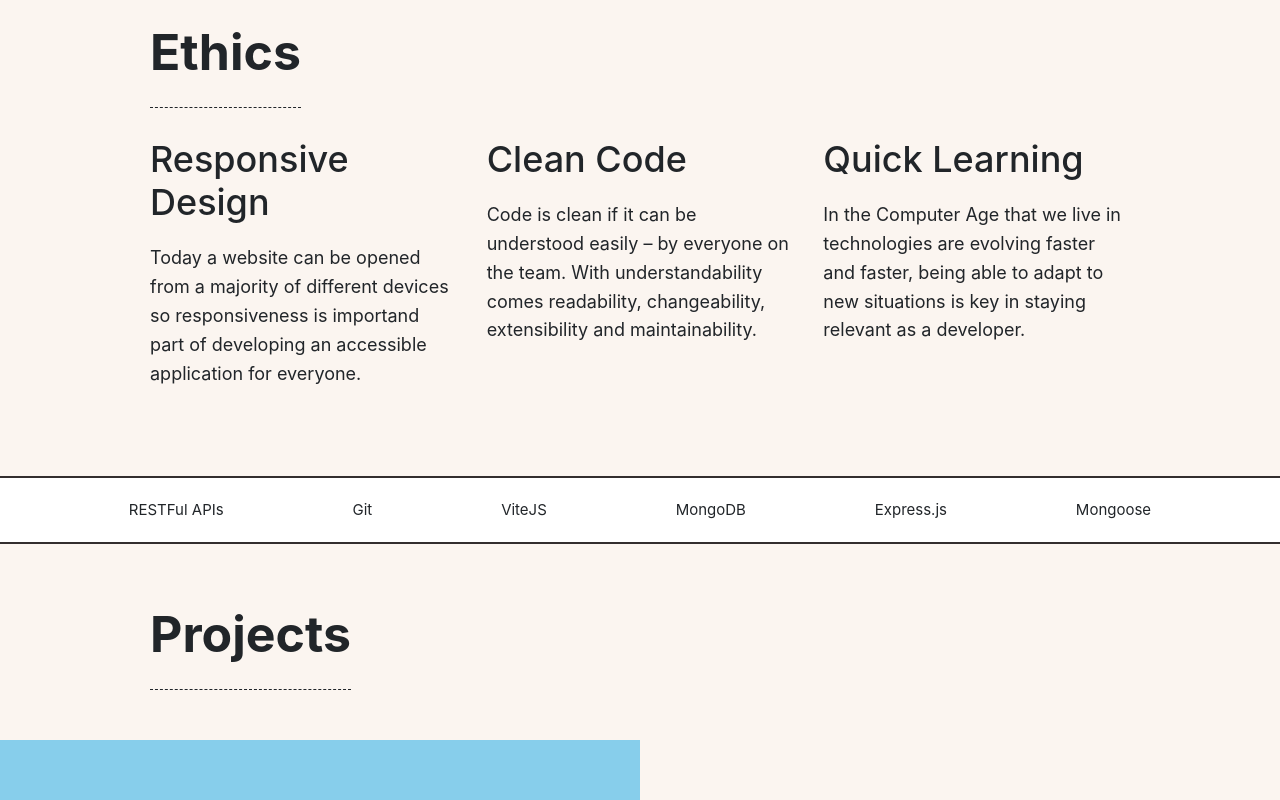
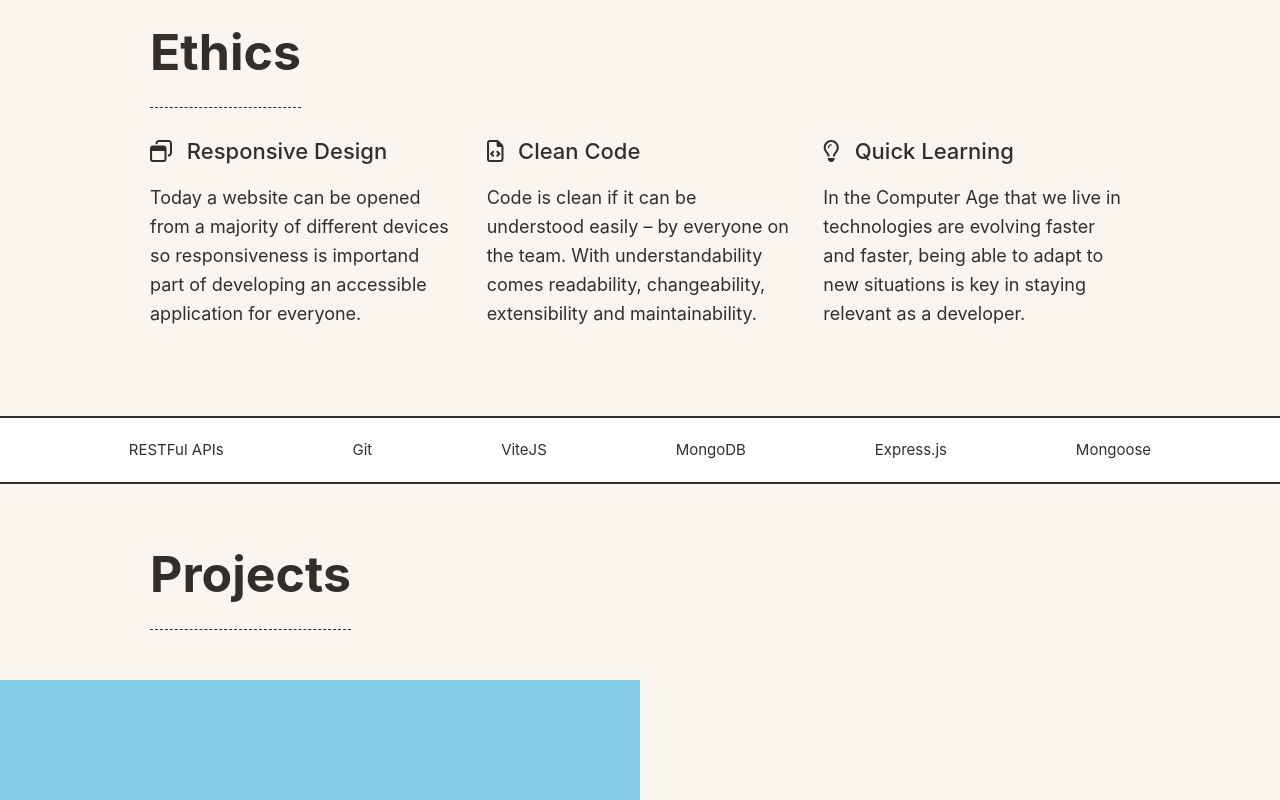
Before and after one commit to danielenchev48/Portfolio, a Next.js app: page / in a window 1280 px wide. Shown: the part 920-1720 px from the top of the page. Built offline with nearby package versions, Linux system fonts and the light colour scheme.

Commit message:
Icons added

```diff
--- a/assets/styles/ethics.scss
+++ b/assets/styles/ethics.scss
@@ -1,5 +1,4 @@
 .ethicsWrapper {
-    // height: 500px;
     padding: 80px 150px 0;
 
     .principles {
@@ -15,11 +14,10 @@
         .section {
 
             h2 {
+                font-size: 22px;
+
                 margin-bottom: 20px;
             }
-
-            p {}
-
         }
     }
 }
--- a/assets/styles/global.css
+++ b/assets/styles/global.css
@@ -7,7 +7,7 @@ body {
     line-height: 1.6;
     font-size: 18px;
     background-color: #FBF5F0;
-
+    color: var(--main-brown);
 }
 
 * {
--- a/assets/styles/introSection.scss
+++ b/assets/styles/introSection.scss
@@ -18,7 +18,6 @@
         .myName {
             width: 50px;
             font-weight: bold;
-            color: var(--main-brown);
             line-height: 20px;
         }
     }
--- a/components/mainPage/about/about.jsx
+++ b/components/mainPage/about/about.jsx
@@ -1,3 +1,6 @@
+import { faUser } from "@fortawesome/free-regular-svg-icons";
+import { faLaptopCode } from "@fortawesome/free-solid-svg-icons";
+import { FontAwesomeIcon } from "@fortawesome/react-fontawesome";
 
 
 export default function About() {
@@ -6,14 +9,14 @@ export default function About() {
             <div className="headerTitle">About me</div>
             <div className="information">
                 <div className="section">
-                    <div className="header">Background</div>
+                    <div className="header"><FontAwesomeIcon icon={faUser} className="me-2" /> Background</div>
                     <p>Working with computers since youth and recently completed the full course for Junior JavaScript Developer
                         in Advance Academy. Now after working in a group project for 4 months I have a solid foundation of the
                         stages in developing websites and applications.
                     </p>
                 </div>
                 <div className="section">
-                    <div className="header">Availability</div>
+                    <div className="header"><FontAwesomeIcon icon={faLaptopCode} className="me-2" /> Availability</div>
                     <p>Now I search for a place to keep growing and learn new skills while working every day and improving
                         my own projects, because staying in one place and not working on yourself is incorrect.
                         <span className="fst-italic"> /...and leads to console errors/</span>
--- a/components/mainPage/ethics/ethics.jsx
+++ b/components/mainPage/ethics/ethics.jsx
@@ -1,3 +1,5 @@
+import { faFileCode, faLightbulb, faWindowRestore } from "@fortawesome/free-regular-svg-icons";
+import { FontAwesomeIcon } from "@fortawesome/react-fontawesome";
 
 export default function Ethics() {
     return <>
@@ -5,17 +7,17 @@ export default function Ethics() {
             <div className="headerTitle">Ethics</div>
             <div className="principles">
                 <div className="section">
-                    <h2>Responsive Design</h2>
+                    <h2><FontAwesomeIcon icon={faWindowRestore} className="me-2" /> Responsive Design</h2>
                     <p>Today a website can be opened from a majority of different devices so
                         responsiveness is importand part of developing an accessible application for everyone.</p>
                 </div>
                 <div className="section">
-                    <h2>Clean Code</h2>
+                    <h2><FontAwesomeIcon icon={faFileCode} className="me-2" /> Clean Code</h2>
                     <div>Code is clean if it can be understood easily – by everyone on the team.
                         With understandability comes readability, changeability, extensibility and maintainability.</div>
                 </div>
                 <div className="section">
-                    <h2>Quick Learning</h2>
+                    <h2><FontAwesomeIcon icon={faLightbulb} className="me-2" /> Quick Learning</h2>
                     <div>In the Computer Age that we live in technologies are evolving faster and faster,
                         being able to adapt to new situations is key in staying relevant as a developer.</div>
                 </div>
```
